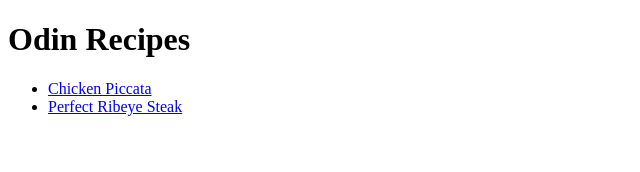
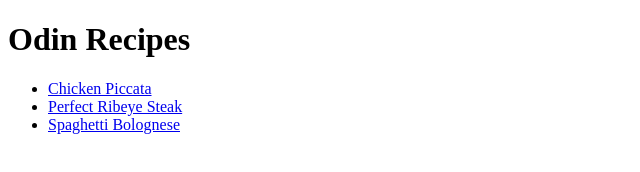
Before and after one commit to rockywolf33/odin-recipes, a plain HTML site: page index.html in a window 1280 px wide. Shown: the whole page, without its empty margins (0-640 px from the left). Drawn offline with Linux system fonts and the light colour scheme.

Commit message:
Linked Third Recipe on Homepage

```diff
--- a/index.html
+++ b/index.html
@@ -12,6 +12,7 @@
 
     <li> <a href="recipes/piccata.html">Chicken Piccata</a> </li>
     <li> <a href="recipes/ribeye.html">Perfect Ribeye Steak</a> </li>
+    <li> <a href="recipes/spaghetti.html">Spaghetti Bolognese</a> </li>
 
     </ul>
 
```
